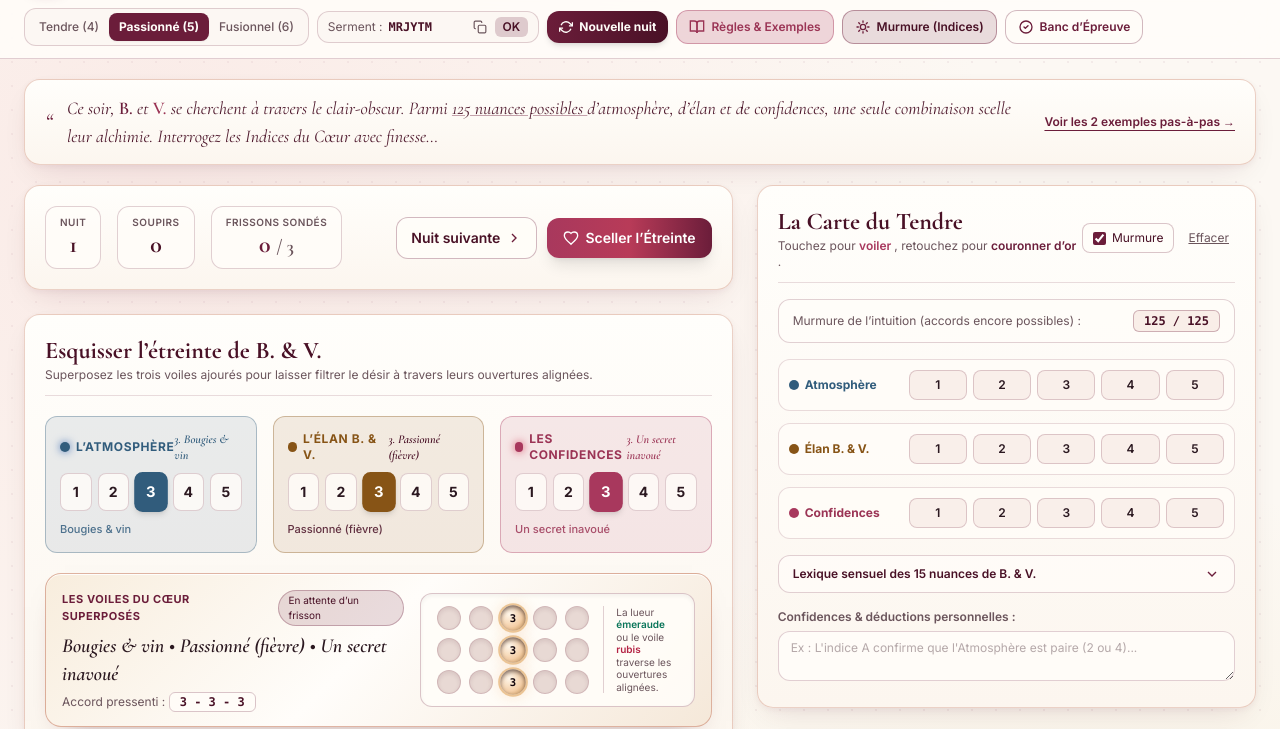
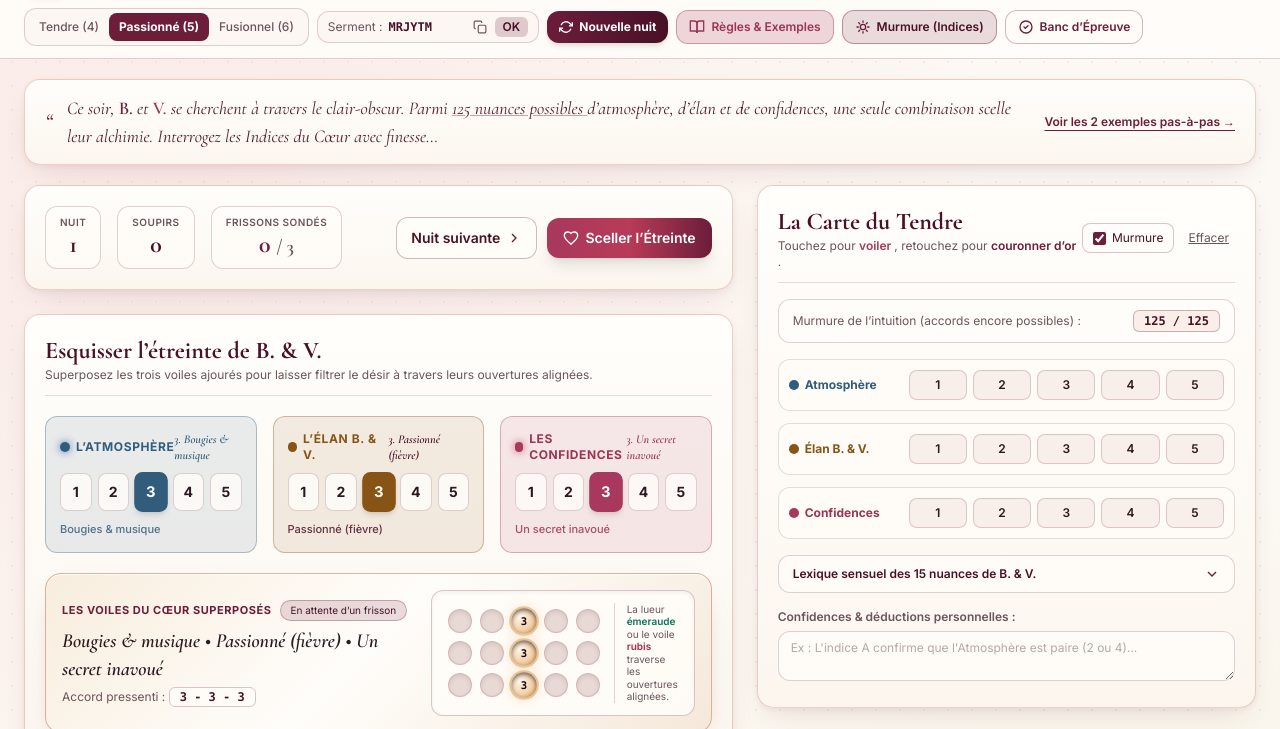
Before and after one commit to vfarcy/LAlchimie, a plain HTML site: page index.html in a window 1280 px wide. Shown: the part 70-799 px from the top of the page. Drawn offline with nearby package versions, Linux system fonts and the light colour scheme.

Commit message:
chore: replace wine with music in atmosphere
Co-authored-by: Copilot <223556219+Copilot@users.noreply.github.com>

```diff
--- a/index.html
+++ b/index.html
@@ -581,7 +581,7 @@
                   class="text-xs font-serif italic font-semibold text-sapphire"
                   id="blueLabelBadge"
                 >
-                  3. Bougies &amp; vin
+                  3. Bougies &amp; musique
                 </span>
               </div>
               <div class="grid grid-cols-5 gap-1.5" id="blueSelector"></div>
@@ -589,7 +589,7 @@
                 class="text-[11px] text-sapphire/85 font-medium truncate"
                 id="blueDesc"
               >
-                Bougies &amp; vin
+                Bougies &amp; musique
               </p>
             </div>
             <!-- AMBRE : L'Élan entre B. & V. -->
@@ -675,7 +675,7 @@
                 class="font-serif italic text-lg sm:text-xl font-semibold text-cream"
                 id="proposalSummaryText"
               >
-                Bougies &amp; vin &bull; Passionn&eacute; (fi&egrave;vre) &bull;
+                Bougies &amp; musique &bull; Passionn&eacute; (fi&egrave;vre) &bull;
                 Un secret inavou&eacute;
               </div>
               <div class="text-xs text-dusty">
@@ -831,7 +831,7 @@
                 <ol class="list-decimal list-inside space-y-0.5 text-dusty">
                   <li>Caf&eacute; tamis&eacute;</li>
                   <li>Pluie ti&egrave;de</li>
-                  <li>Bougies &amp; vin</li>
+                  <li>Bougies &amp; musique</li>
                   <li>Galerie d&eacute;serte</li>
                   <li>Toit sous les &eacute;toiles</li>
                 </ol>
@@ -951,7 +951,7 @@
             >
               <option value="1">1. Caf&eacute; tamis&eacute;</option>
               <option value="2">2. Pluie ti&egrave;de</option>
-              <option value="3">3. Bougies &amp; vin</option>
+              <option value="3">3. Bougies &amp; musique</option>
               <option value="4">4. Galerie d&eacute;serte</option>
               <option value="5">5. Toit sous les &eacute;toiles</option>
             </select>
@@ -1156,7 +1156,7 @@
                 </strong>
                 <span class="text-dusty text-[11px]">
                   1. Caf&eacute; tamis&eacute; &bull; 2. Pluie ti&egrave;de
-                  &bull; 3. Bougies &amp; vin &bull; 4. Galerie d&eacute;serte
+                  &bull; 3. Bougies &amp; musique &bull; 4. Galerie d&eacute;serte
                   &bull; 5. Toit sous les &eacute;toiles
                 </span>
               </li>
@@ -1356,7 +1356,7 @@
               B. et V. esquissent la rencontre
               <strong class="text-cream"> [3 - 2 - 4] </strong>
               :
-              <em> Bougies &amp; vin (3) </em>
+              <em> Bougies &amp; musique (3) </em>
               ,
               <em> Taquin (2) </em>
               ,
@@ -1759,7 +1759,7 @@
             values: {
               1: "Café tamisé",
               2: "Pluie tiède",
-              3: "Bougies & vin",
+              3: "Bougies & musique",
               4: "Galerie déserte",
               5: "Toit sous les étoiles",
             },
@@ -1861,11 +1861,11 @@
             id: "blue_vs_3",
             exclusionGroup: "threshold_blue",
             title: "L’intimité du décor",
-            subtitle: "Atmosphère comparée à 3 (Bougies & vin)",
+            subtitle: "Atmosphère comparée à 3 (Bougies & musique)",
             laws: [
               { label: "Atmosphère < 3 (feutrée)", test: ([b]) => b < 3 },
               {
-                label: "Atmosphère = 3 (bougies & vin)",
+                label: "Atmosphère = 3 (bougies & musique)",
                 test: ([b]) => b === 3,
               },
               { label: "Atmosphère > 3 (nocturne)", test: ([b]) => b > 3 },
```
Also changed, not shown: 1 other file.
